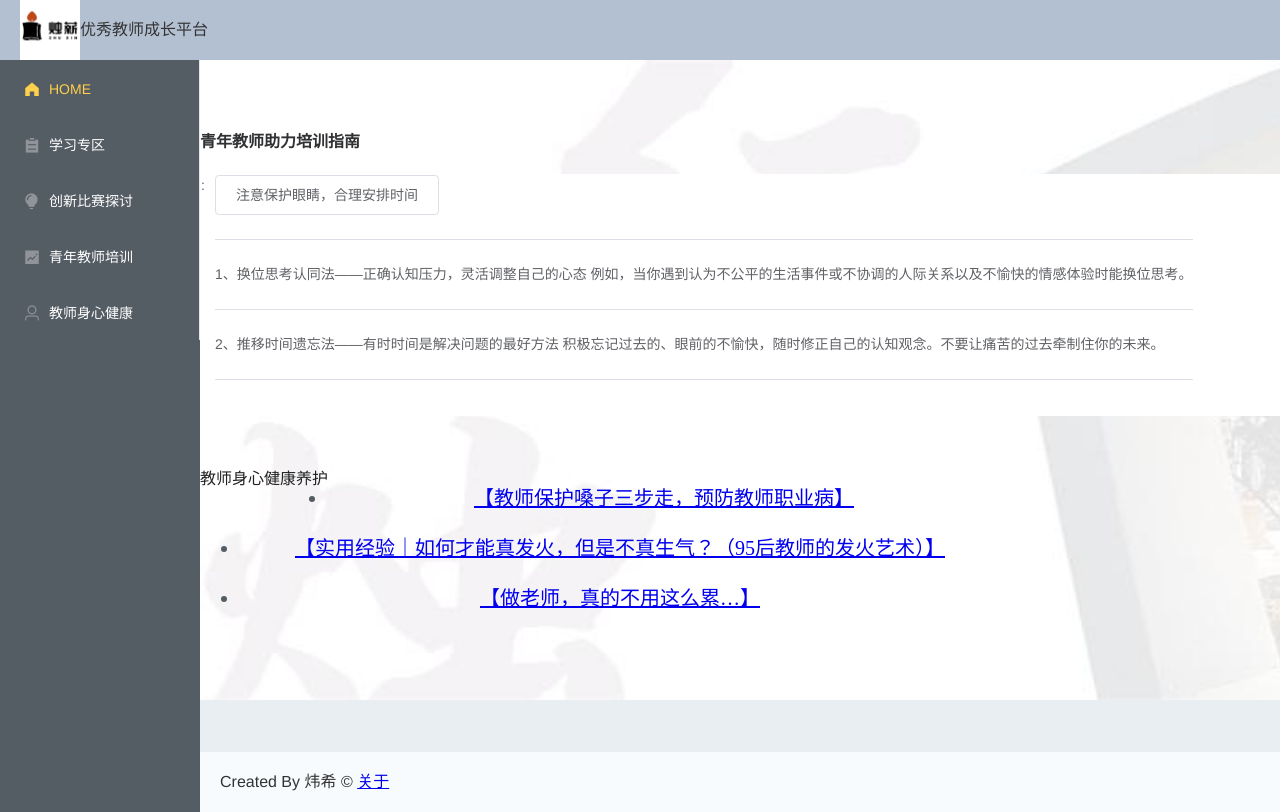
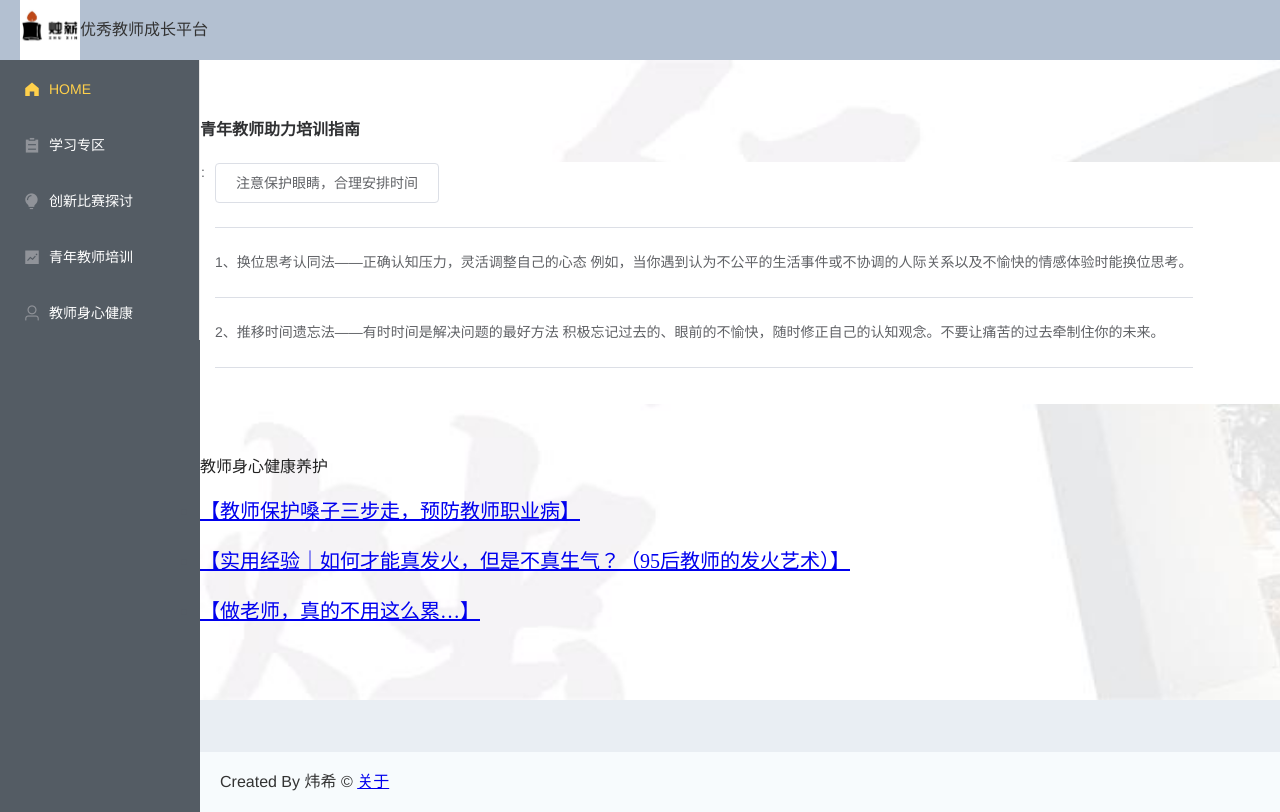
Before and after one commit to Pinoeer-kingxi/teacherdemo, a Vue app: page /#/PAMH in a window 1280 px wide. Built offline with nearby package versions, Linux system fonts and the light colour scheme.

Commit message:
PAMH.vue字号、标题颜色修改

```diff
--- a/package.json
+++ b/package.json
@@ -1,3 +1,4 @@
+
 {
   "name": "demo-2021",
   "version": "0.1.0",
--- a/src/views/PAMH.vue
+++ b/src/views/PAMH.vue
@@ -4,10 +4,12 @@
     <template>
     <el-descriptions title="青年教师助力培训指南">
       <el-descriptions-item >
-        <div><el-button :plain="true" @click="open">注意保护眼睛，合理安排时间</el-button>
+        <div>
+          <el-button :plain="true" @click="open">注意保护眼睛，合理安排时间</el-button>
           <el-divider></el-divider>
             <span>1、换位思考认同法——正确认知压力，灵活调整自己的心态
-例如，当你遇到认为不公平的生活事件或不协调的人际关系以及不愉快的情感体验时能换位思考。</span>
+例如，当你遇到认为不公平的生活事件或不协调的人际关系以及不愉快的情感体验时能换位思考。
+            </span>
           <el-divider></el-divider>
           <span>
             2、推移时间遗忘法——有时时间是解决问题的最好方法
@@ -24,6 +26,7 @@
       <div class="building">
         <div class="box" id="left">
           <a class="title" href="null" target="_blank">教师身心健康养护</a>
+          <br>
           <ul>
             <li><a href=" https://www.bilibili.com/video/BV1Qf4y1H7kq/" class="left" target="_blank">【教师保护嗓子三步走，预防教师职业病】</a>
             </li>
@@ -72,6 +75,15 @@
   color: #222222;
   font-family: 黑体 ;
   text-decoration: none;
+  margin-bottom: 10px;
+}
+
+.box ul {
+  padding-left: 0;
+}
+
+.box ul li {
+  text-align: left;
 }
 </style>
 
```
